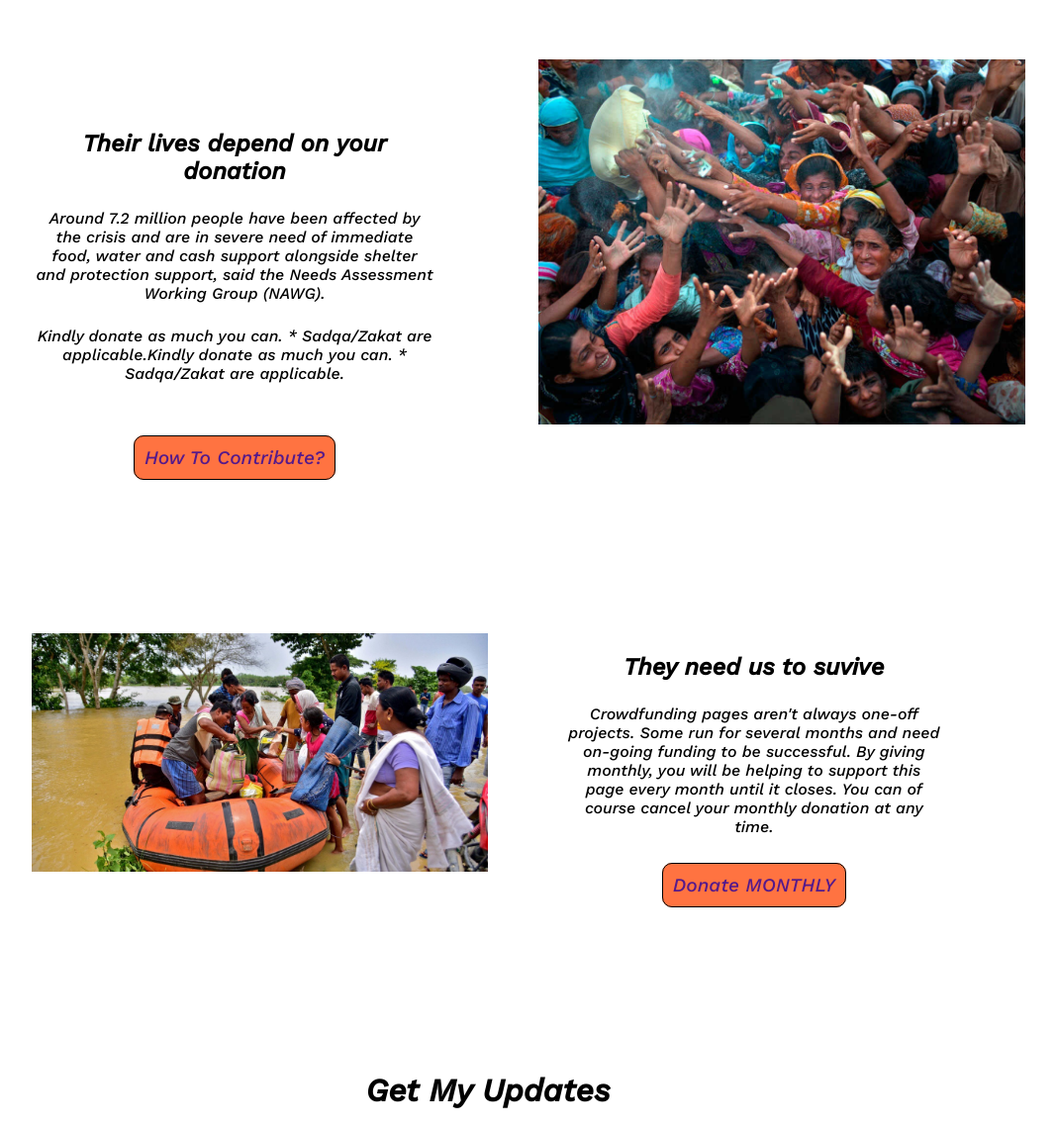
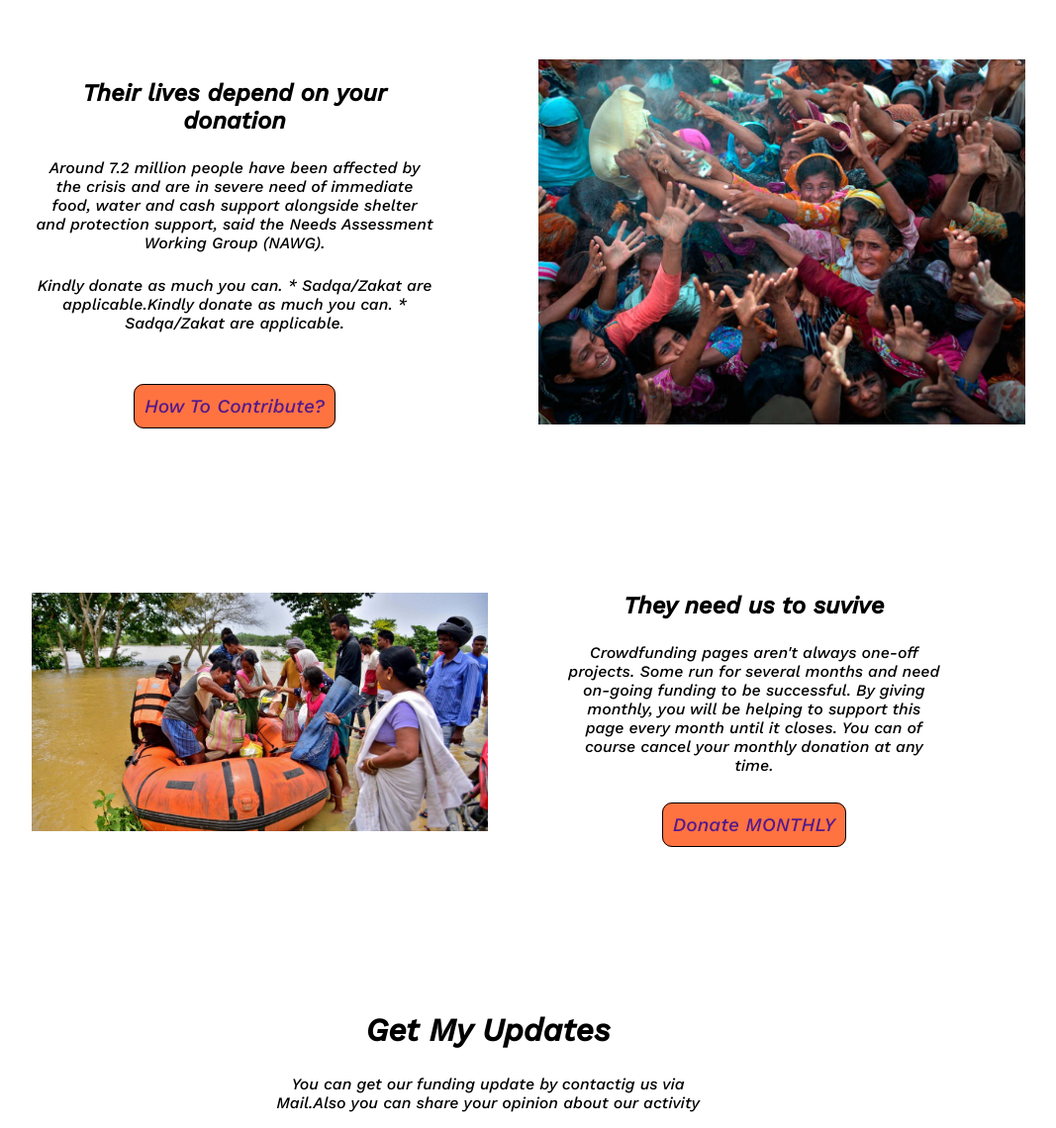
Before and after one commit to sajjad-fahim/Assignment4, a plain HTML site: page index.html in a window 1280 px wide. Shown: the part 2579-3719 px from the top of the page at 99% size, without its empty margins (147-1214 px from the left). Drawn offline with nearby package versions, Linux system fonts and the light colour scheme.

Commit message:
new changed

```diff
--- a/style.css
+++ b/style.css
@@ -139,7 +139,7 @@
     }
 
     .eighteen {
-        padding-top: 10%;
+        padding-top: 5%;
         text-align: center;
     }
 
@@ -158,7 +158,7 @@
     }
 
     .nineteen {
-        padding-top: 5%;
+        padding-top: 3%;
         padding-left: 10%;
         text-align: center;
     }
```
